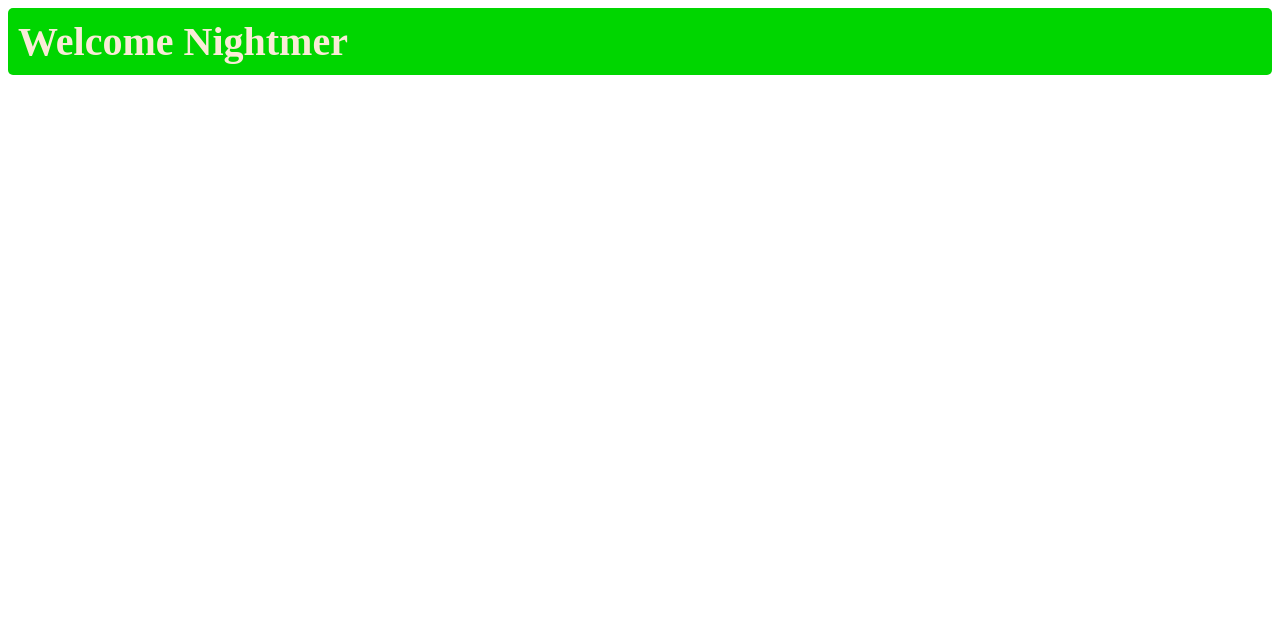
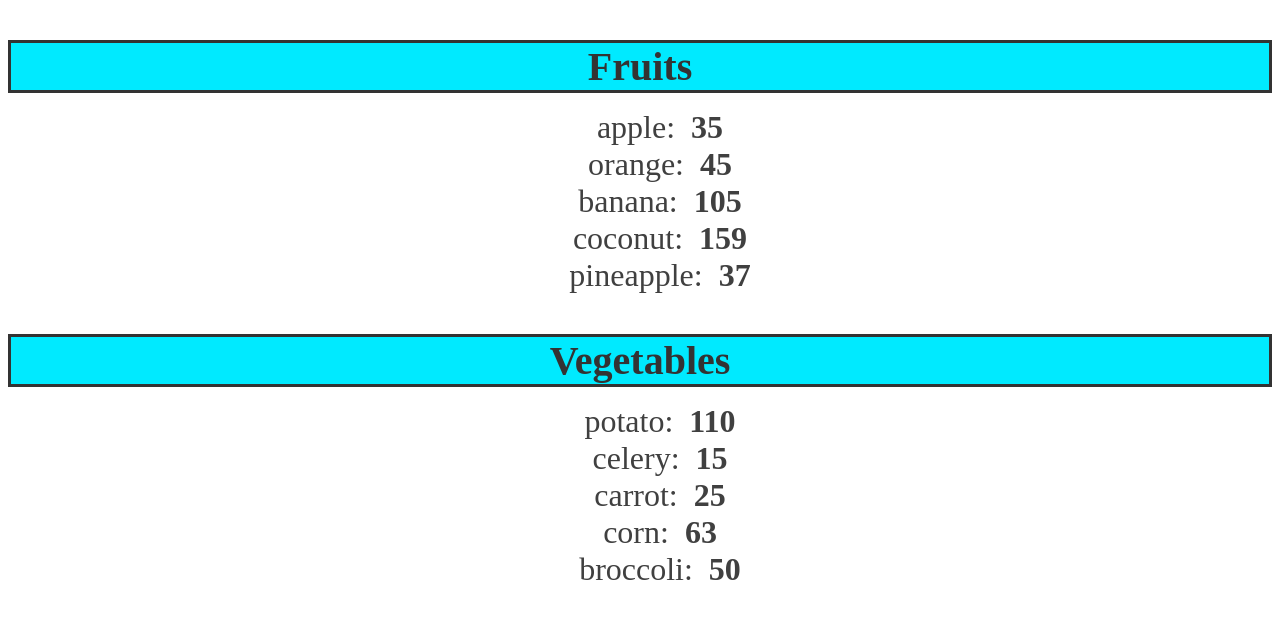
Before and after one commit to Nightmer71/React, a React (Vite) app in the folder my-react-app/: page / in a window 1280 px wide. Shown: the top 618 px of the page. Built offline with nearby package versions, Linux system fonts and the light colour scheme.

Commit message:
Rendering lists in React

```diff
--- a/my-react-app/src/App.jsx
+++ b/my-react-app/src/App.jsx
@@ -1,11 +1,23 @@
-import UserGreeting from "./UserGreeting.jsx";
+import List from "./List.jsx";
 
 function App() {
+  const fruits = [{id: 1, name: "apple", calories: 35},
+                  {id: 2, name: "orange", calories: 45},
+                  {id: 3, name: "banana", calories: 105},
+                  {id: 4, name: "coconut", calories: 159},
+                  {id: 5, name: "pineapple", calories: 37}];
+
+  const vegetables = [{id: 6, name: "potato", calories: 110},
+                      {id: 7, name: "celery", calories: 15},
+                      {id: 8, name: "carrot", calories: 25},
+                      {id: 9, name: "corn", calories: 63},
+                      {id: 10, name: "broccoli", calories: 50}];
+
   return(
     <>
-      <UserGreeting isLoggedIn = {true} username = "Nightmer"/>
+      {fruits.length > 0 && <List items = {fruits} category = "Fruits"/>}
+      {vegetables.length > 0 && <List items = {vegetables} category = "Vegetables"/>}
     </>
-
   );
 }
 
--- /dev/null
+++ b/my-react-app/src/List.jsx
@@ -0,0 +1,31 @@
+import propTypes from "prop-types";
+
+function List(props){
+
+    const itemList = props.items;
+    const category = props.category;
+
+    // fruits.sort((a, b) => a.name.localeCompare(b.name)); // Sorting alphabetically
+    // fruits.sort((a, b) => b.name.localeCompare(a.name)); // Reverse alphabetical
+    // fruits.sort((a, b) => a.calories - b.calories); // Numerical order
+    // fruits.sort((a, b) => b.calories - a.calories); // Reverse numerical
+
+    const listItems = itemList.map(item  => <li key={item.id}>
+                                            {item.name}: &nbsp;
+                                            <b>{item.calories}</b></li>);
+
+    return(<>
+    <h3 className="list-category">{category}</h3>
+    <ol className="list-items">{listItems}</ol>
+    </>);
+}
+
+List.propTypes = {
+    category: propTypes.string,
+    items: propTypes.arrayOf(propTypes.shape({id: propTypes.number,
+                                              name: propTypes.string,
+                                              calories: propTypes.number
+    })),
+}
+
+export default List
--- a/my-react-app/src/UserGreeting.jsx
+++ /dev/null
@@ -1,22 +0,0 @@
-/*
-Conditional rendering:
-  Allows you to control what gets rendered in your application based on certain conditions.
-  Show, hide, or change components.
-*/
-
-import propTypes from 'prop-types';
-
-function UserGreeting(props){
-
-    const welcomeMessage = <h2 className="loggedIn">Welcome {props.username}</h2>;
-    const loginPrompt = <h2 className="logInPrompt">Please log in to continue</h2>;
-
-    return(props.isLoggedIn ? welcomeMessage : loginPrompt);
-}
-
-UserGreeting.propTypes = {
-    isLoggedIn: propTypes.bool,
-    username: propTypes.string,
-}
-
-export default UserGreeting
--- a/my-react-app/src/index.css
+++ b/my-react-app/src/index.css
@@ -1,17 +1,23 @@
-.loggedIn{
+.list-category{
     font-size: 2.5em;
-    background-color: hsl(120, 100%, 42%);
-    color: antiquewhite;
-    padding: 10px;
-    border-radius: 5px;
+    font-weight: bold;
+    color: hsl(0, 0%, 20%);
+    margin-bottom: 10px;
+    text-align: center;
+    border: 3px solid;
+    border-radius: 5-px;
+    background-color: hsl(185, 100%, 50%);
+}
+
+.list-items li{
+    font-size: 2em;
+    list-style: none;
+    color: hsl(0, 0%, 25%);
+    text-align: center;
     margin: 0;
 }
 
-.logInPrompt{
-    font-size: 2.5em;
-    background-color: hsl(0, 100%, 42%);
-    color: antiquewhite;
-    padding: 10px;
-    border-radius: 5px;
-    margin: 0;
+.list-items li:hover{
+    color: hsl(0, 0%, 45%);
+    cursor: pointer;
 }
```
